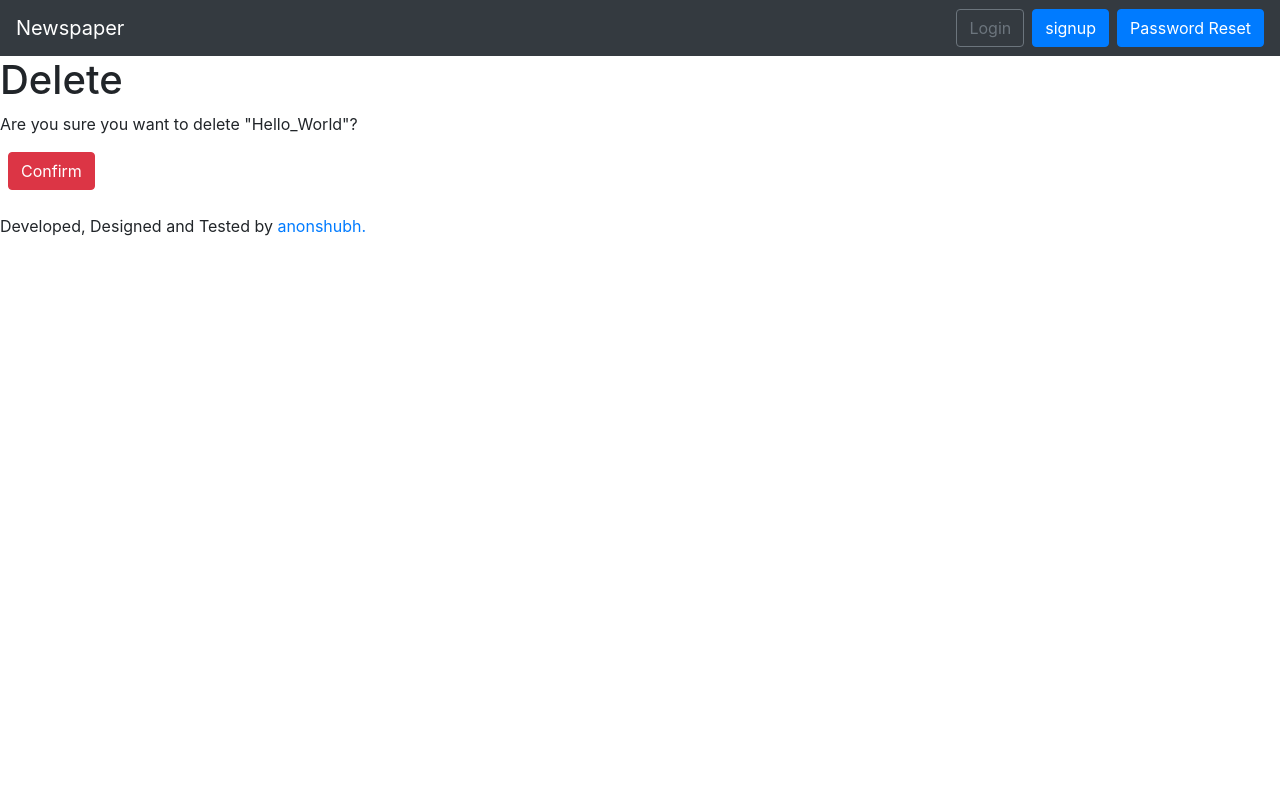
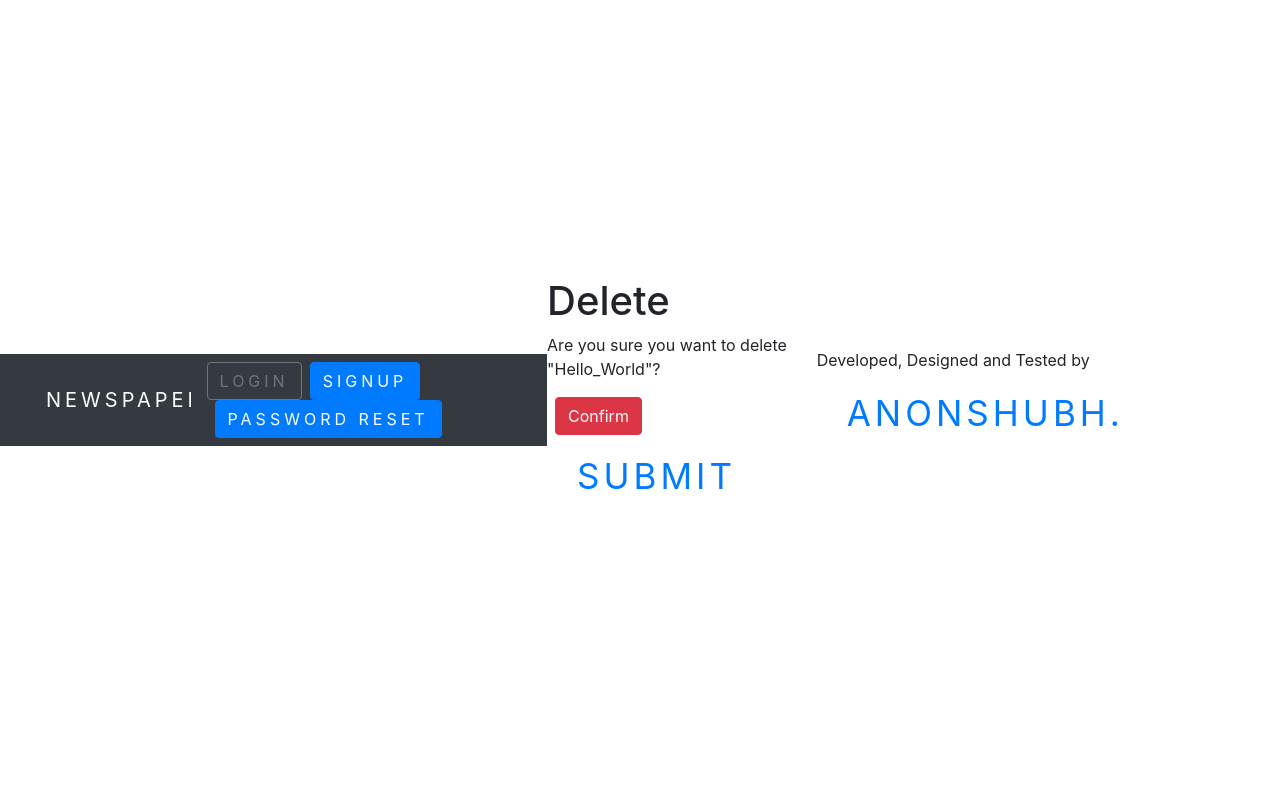
Before and after one commit to anonshubh/newspaper_website, a Django app: template templates/articles_delete.html in a window 1280 px wide. Run offline with Django 3.2, Linux system fonts and the light colour scheme; the template is opened without the code that fills it: values that come from a table or form of the project are taken from there, others are empty; data comes from the database, SQL or seed files in the repository; parts of the project's set-up code (start-up, migrations or seed data) failed here and were passed over; some libraries are stand-ins or nearby versions.

Commit message:
Update articles_delete.html

```diff
--- a/templates/articles_delete.html
+++ b/templates/articles_delete.html
@@ -1,10 +1,100 @@
 {% extends 'base.html' %}
 
 {% block content %}
+<style>
+    body{
+        background-color: black;
+        margin: 0;
+        padding: 0;
+        display: flex;
+        align-items:center;
+        min-height: 100vh;
+        justify-content: center;
+        font-family:'Franklin Gothic Medium', 'Arial Narrow', Arial, sans-serif;
+    }
+
+    a{
+        padding: 15px 30px;
+        position: relative;
+        text-transform: uppercase;
+        display: inline-block;
+        overflow: hidden;
+        text-decoration: none;
+        font-size:35px;
+        letter-spacing: 4px;
+        transition: 0.2s;
+    }
+    a:hover{
+        color: black;
+        background: yellow;
+        font-size:38px;
+        border-radius: 50px;
+        transition-delay: 1s;
+        box-shadow: 0  0 10px yellow, 0 0 40px red, 0 0 80px red;
+    }
+    a span{
+        position: absolute;
+        display: block;
+    }
+   a span:nth-child(1){
+      top: 0;
+      left: -100%;
+      width: 100%;
+      height: 2px;
+      background:linear-gradient(90deg, transparent,  blue);
+    }
+     a:hover span:nth-child(1){
+         left: 100%;
+         transition: 1s;
+     }
+   a span:nth-child(3){
+      bottom: 0px;
+      right: -100%;
+      width: 100%;
+      height: 2px;
+      background:linear-gradient(270deg, transparent,  grenn);
+    }
+     a:hover span:nth-child(3){
+         right:  100%;
+         transition: 1s;
+         transition-delay: 0.5s;
+     }
+      a span:nth-child(2){
+      top: -100px;
+      right: 0px;
+      width: 2px;
+      height: 100%;
+      background:linear-gradient(180deg, transparent,  orange);
+    }
+     a:hover span:nth-child(2){
+         top:  100%;
+         transition: 1s;
+         transition-delay: 0.25s;
+     }
+     a span:nth-child(4){
+      bottom: -100px;
+      left:  0px;
+      width: 2px;
+      height: 100%;
+      background:linear-gradient(360deg, transparent, rgb(200, 150, 100));
+    }
+     a:hover span:nth-child(4){
+         bottom:  100%;
+         transition: 1s;
+         transition-delay: 0.75s;
+     }
+</style>
 <h1>Delete</h1>
 <form action="" method="post">
     {% csrf_token %}
     <p>Are you sure you want to delete "{{ article.title }}"?</p>
     <button class="btn btn-danger ml-2" type="submit">Confirm</button>
 </form>
+   <a href="#">
+        <span></span>
+        <span></span>
+        <span></span>
+        <span></span>
+       submit
+    </a>
 {% endblock content %}
```
